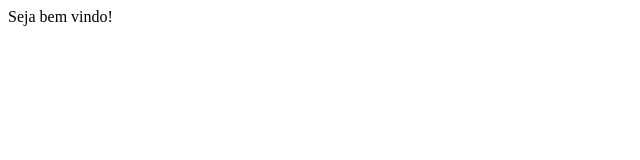
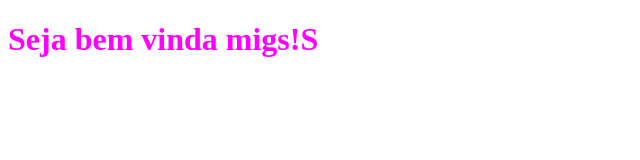
Before and after one commit to KetDomingos/projeto-em-dupla, a website: page www/index.html in a window 1280 px wide. Shown: the whole page, without its empty margins (0-640 px from the left). Drawn offline with Linux system fonts and the light colour scheme.

Commit message:
alteração de css

```diff
--- a/www/css/style.css
+++ b/www/css/style.css
@@ -1 +1,4 @@
 /**/
+h1{
+  color: #f0f;
+}
--- a/www/index.html
+++ b/www/index.html
@@ -12,6 +12,6 @@
 
 </head>
 <body>
-  Seja bem vindo!
+<h1>Seja bem vinda migs!S</h1>
 </body>
 </html>
```
